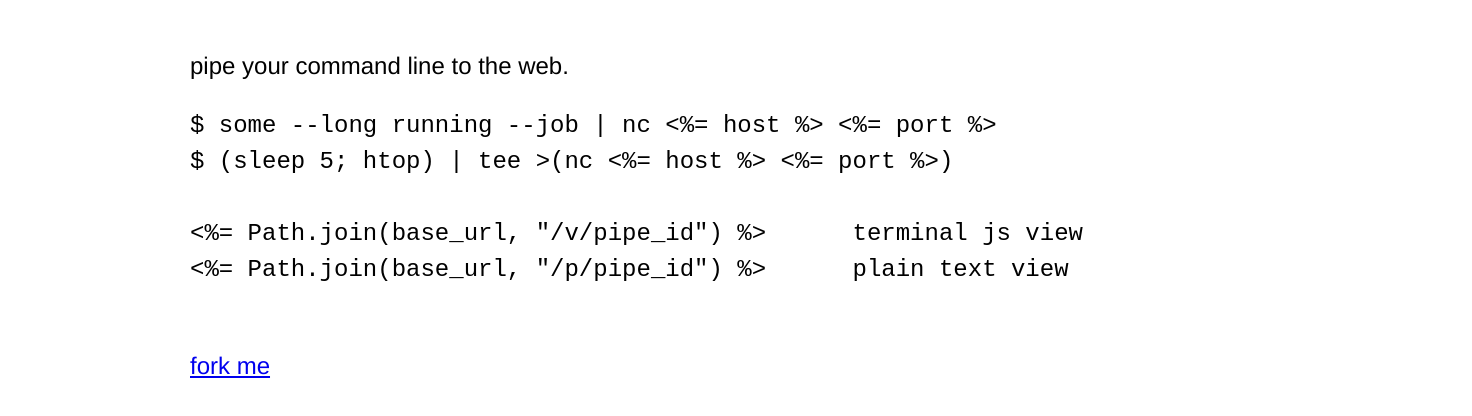
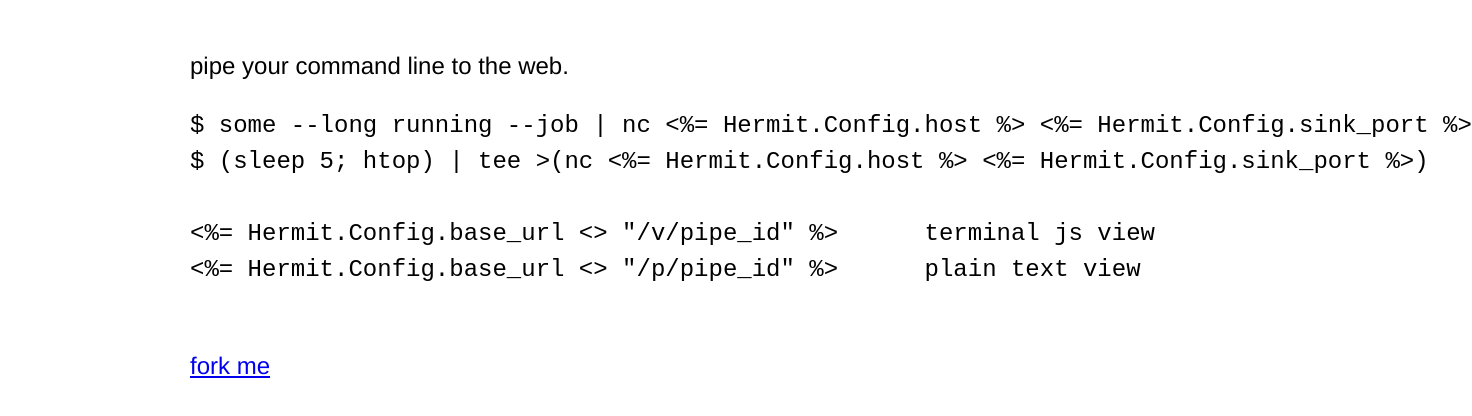
Before and after one commit to erik/hermit, a plain HTML site: page web/index.html in a window 1280 px wide. Shown: the whole page, 1472 px wide, since content can reach past the window. Drawn offline with Linux system fonts and the light colour scheme.

Commit message:
module attributes are set at compile time

```diff
--- a/web/index.html
+++ b/web/index.html
@@ -8,11 +8,11 @@
 <body>
     <p>pipe your command line to the web.</p>
     <pre>
-$ some --long running --job | nc <%= host %> <%= port %>
-$ (sleep 5; htop) | tee &gt;(nc <%= host %> <%= port %>)
+$ some --long running --job | nc <%= Hermit.Config.host %> <%= Hermit.Config.sink_port %>
+$ (sleep 5; htop) | tee &gt;(nc <%= Hermit.Config.host %> <%= Hermit.Config.sink_port %>)
 
-<%= Path.join(base_url, "/v/pipe_id") %>      terminal js view
-<%= Path.join(base_url, "/p/pipe_id") %>      plain text view
+<%= Hermit.Config.base_url <> "/v/pipe_id" %>      terminal js view
+<%= Hermit.Config.base_url <> "/p/pipe_id" %>      plain text view
     </pre>
 
     <p><a href="https://github.com/erik/hermit">fork me</a></p>
```
Also changed, not shown: 1 other file.
